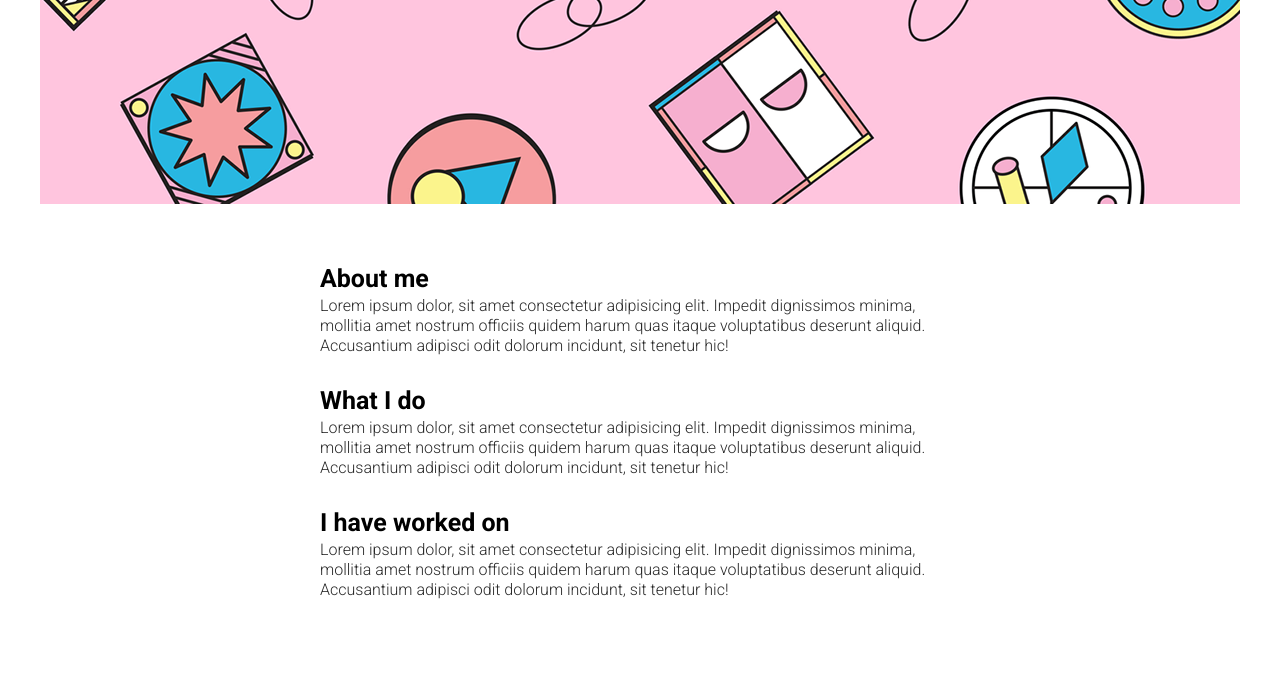
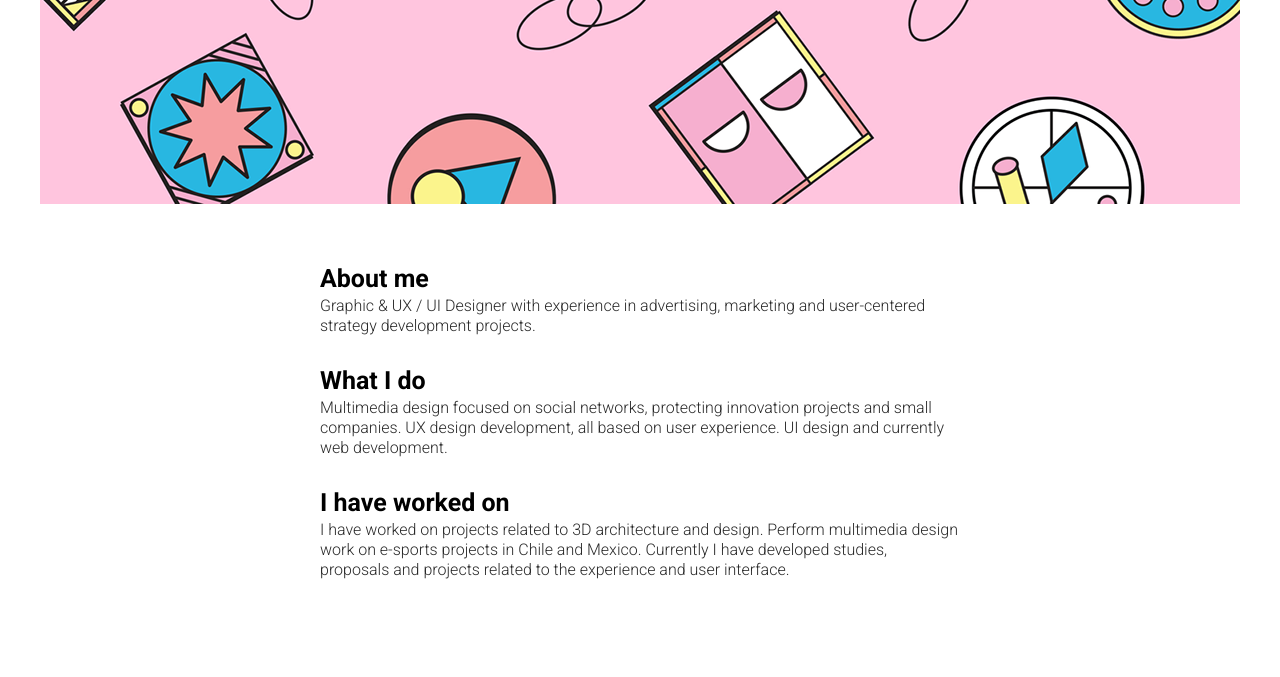
Before and after one commit to leonardo-astete/web-personal, a website: page pages/about.html in a window 1280 px wide. Shown: the part 485-1162 px from the top of the page. Drawn offline with Linux system fonts and the light colour scheme.

Commit message:
update Nav

```diff
--- a/pages/about.html
+++ b/pages/about.html
@@ -55,24 +55,21 @@
         <article>
           <h3 class="">About me</h3>
           <h4 class="parrafo">
-            Lorem ipsum dolor, sit amet consectetur adipisicing elit. Impedit
-            dignissimos minima, mollitia amet nostrum officiis quidem harum quas
-            itaque voluptatibus deserunt aliquid. Accusantium adipisci odit
-            dolorum incidunt, sit tenetur hic!
+            Graphic & UX / UI Designer with experience in advertising, marketing
+            and user-centered strategy development projects.
           </h4>
           <h3 class="">What I do</h3>
           <h4>
-            Lorem ipsum dolor, sit amet consectetur adipisicing elit. Impedit
-            dignissimos minima, mollitia amet nostrum officiis quidem harum quas
-            itaque voluptatibus deserunt aliquid. Accusantium adipisci odit
-            dolorum incidunt, sit tenetur hic!
+            Multimedia design focused on social networks, protecting innovation
+            projects and small companies. UX design development, all based on
+            user experience. UI design and currently web development.
           </h4>
           <h3 class="">I have worked on</h3>
           <h4>
-            Lorem ipsum dolor, sit amet consectetur adipisicing elit. Impedit
-            dignissimos minima, mollitia amet nostrum officiis quidem harum quas
-            itaque voluptatibus deserunt aliquid. Accusantium adipisci odit
-            dolorum incidunt, sit tenetur hic!
+            I have worked on projects related to 3D architecture and design.
+            Perform multimedia design work on e-sports projects in Chile and
+            Mexico. Currently I have developed studies, proposals and projects
+            related to the experience and user interface.
           </h4>
         </article>
       </section>
--- a/scss/nav.scss
+++ b/scss/nav.scss
@@ -17,6 +17,7 @@ nav {
     color: $color-secundary;
     li {
       color: $color-secundary;
+      text-decoration: none;
     }
   }
   a {
```
Also changed, not shown: pages/contact.html (+1 -1 lines), pages/portfolio.html (+2 -2 lines), css/styles.css, index.html (indentation only).
